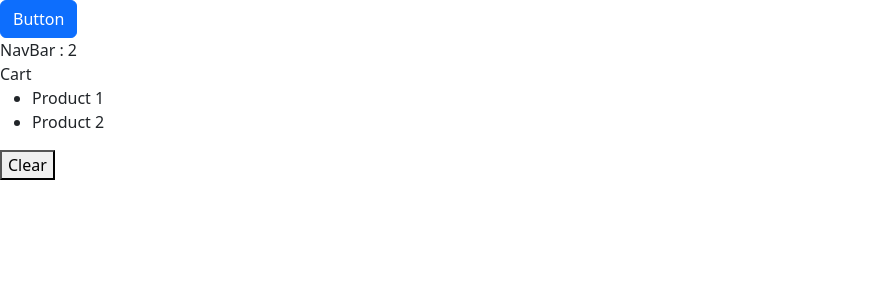
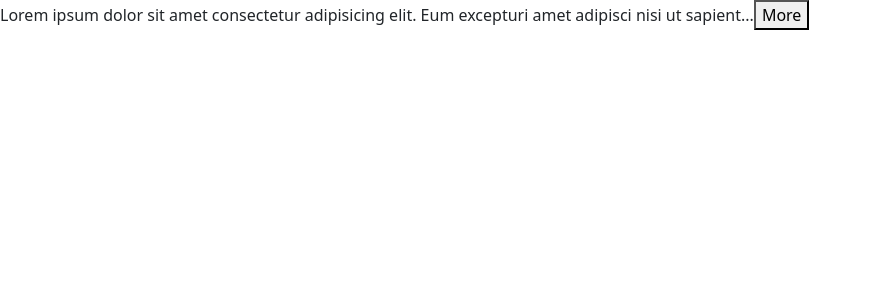
Before and after one commit to bipon68/react-mos, a React (Vite) app in the folder react-18/react-mos-game/: page / in a window 1280 px wide. Shown: the top 300 px of the page, without its empty margins (0-872 px from the left). Built offline with nearby package versions, Linux system fonts and the light colour scheme.

Commit message:
#6 exercise - expandable text

```diff
--- a/react-18/react-mos-game/src/App.tsx
+++ b/react-18/react-mos-game/src/App.tsx
@@ -13,6 +13,7 @@ import  '../node_modules/bootstrap/dist/css/bootstrap.css'
 import Button from "./Button";
 import NavBar from "./components/NavBar";
 import Cart from "./components/Cart";
+import ExpandableText from "./components/ExpandableText";
 
 function App(){
 
@@ -81,10 +82,12 @@ function App(){
         {/* {alertVisible && <Alert onClose={() => setAlertVisible(false)}>My Alert</Alert>}
         <Button  onClick={() => setAlertVisible(true)}>My Button</Button> */}
     {/* {bugs.map(bug => <p key={bug.id}>{bug.title} {bug.fixed ? 'Fixed' : 'New'}</p>)} */}
-      <Button color="primary"  onClick={handleClick} >Button</Button>
+      {/* <Button color="primary"  onClick={handleClick} >Button</Button>
 
       <NavBar cartItemsCount={cartItems.length}/>
-      <Cart onClear={() => setCartItems([])} cartItems={cartItems}/>
+      <Cart onClear={() => setCartItems([])} cartItems={cartItems}/> */}
+
+      <ExpandableText >Lorem ipsum dolor sit amet consectetur adipisicing elit. Eum excepturi amet adipisci nisi ut sapiente dolor est officiis qui error incidunt, mollitia, facilis rerum libero suscipit pariatur nihil facere debitis nesciunt odit fugit dignissimos. Aliquam suscipit, dolor dolore optio est placeat beatae inventore ipsam eius exercitationem hic esse maiores nisi perspiciatis dolores, quasi nulla numquam asperiores, sint delectus voluptas! Ipsam impedit asperiores modi quas, voluptate repudiandae ab architecto maxime! Pariatur, voluptatum. Repudiandae assumenda, consectetur ipsum amet dolorum aliquid placeat aspernatur optio molestias debitis, ad nobis expedita labore. Autem praesentium similique earum deserunt maiores, repudiandae inventore ipsa ex laudantium iusto itaque?</ExpandableText>
 
     </div>
 }
--- /dev/null
+++ b/react-18/react-mos-game/src/components/ExpandableText.tsx
@@ -0,0 +1,18 @@
+import React, { useState } from 'react'
+
+interface Props{
+    children: string;
+    maxChars?: number;
+}
+
+const ExpandableText = ({children, maxChars = 100}: Props) => {
+
+    const [isExpanded, setExpanded] = useState(false)
+
+    if(children.length <=maxChars) return <p>{children}</p>
+    const text = isExpanded ? children:  children.substring(0, maxChars)
+
+  return <p>{text}...<button onClick={() => setExpanded(!isExpanded)}>{isExpanded ? 'Less': 'More'}</button></p>
+}
+
+export default ExpandableText
```
